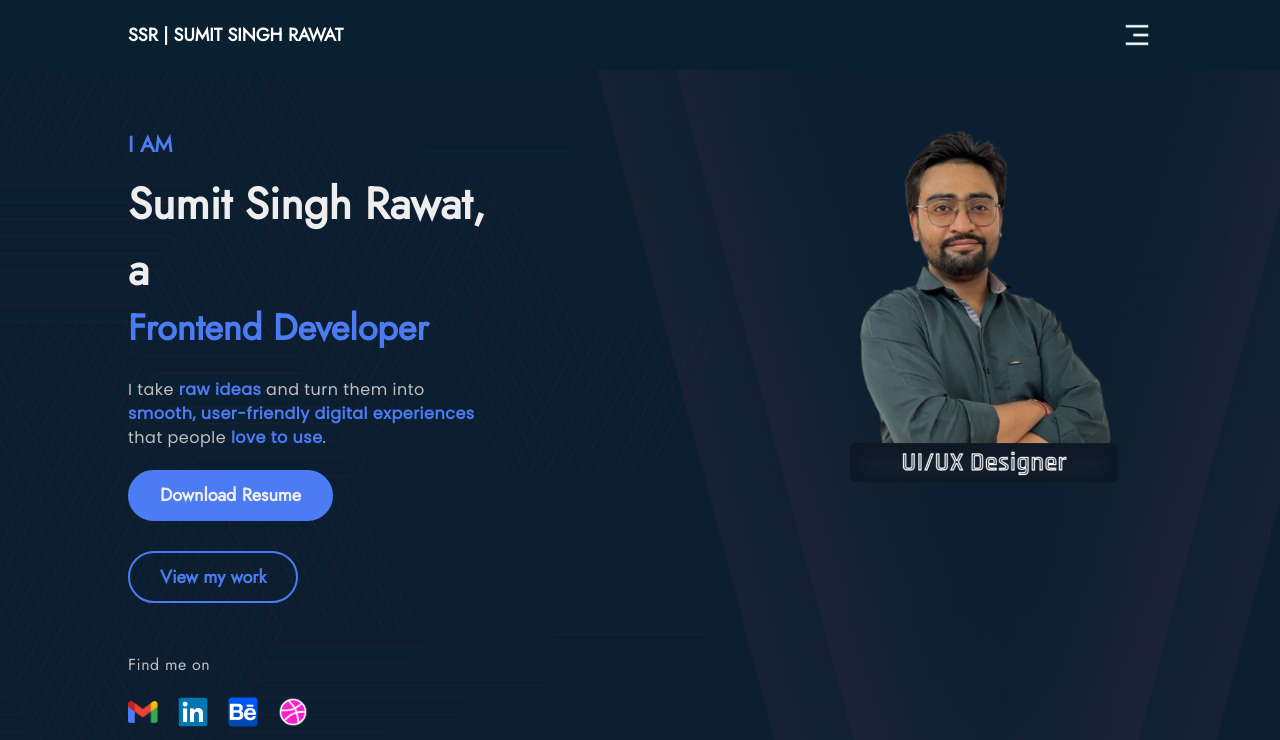
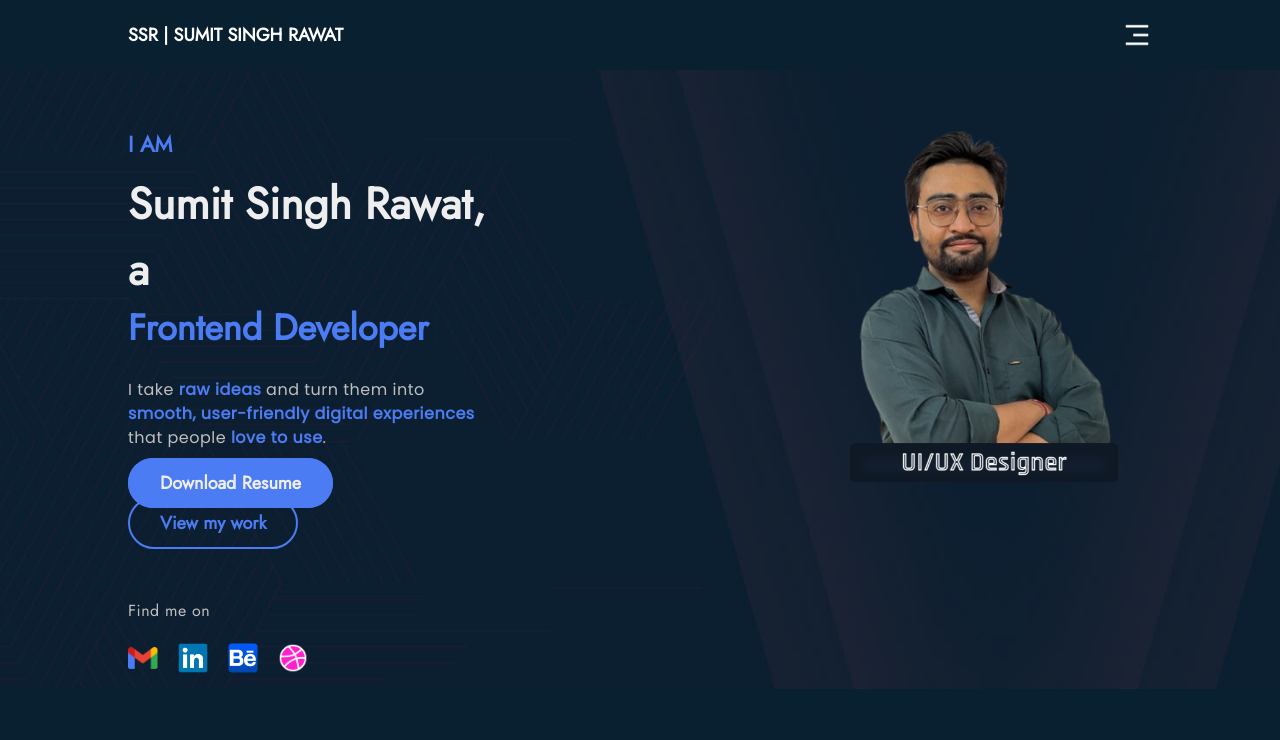
Before and after one commit to SumitRawat12/portfolio-sumit-rawat, a React (Create React App) app: page / in a window 1280 px wide. Shown: the top 740 px of the page. Built offline with nearby package versions, Linux system fonts and the light colour scheme.

Commit message:
Update Resume

```diff
--- a/src/pages/Intro/Intro.css
+++ b/src/pages/Intro/Intro.css
@@ -42,6 +42,19 @@
     color: #4C7CF4;
 }
 
+.IntroSectionPage .IntroLeftAside .ResumeBtn{
+    background: #4C7CF4;
+    color: #eee;
+    font-size: 18px;
+    font-weight: bold;
+    padding: 10px 30px;
+    border-radius: 50px;
+    margin-right: 20px;
+    margin-bottom: 30px;
+    border: 2px solid #4C7CF4;
+    transition: 0.5s ease-in-out;
+}
+
 .IntroSectionPage .IntroLeftAside button{
     background: #4C7CF4;
     color: #eee;
@@ -70,6 +83,11 @@
     color: #4C7CF4;
 }
 
+.IntroSectionPage .IntroLeftAside .ResumeBtn:hover{
+    background: transparent;
+    color: #4C7CF4;
+}
+
 .IntroSectionPage .IntroLeftAside h5{
     color: #BFBFBF;
     font-size: 16px;
--- a/src/pages/Intro/Intro.js
+++ b/src/pages/Intro/Intro.js
@@ -73,11 +73,8 @@ function Intro() {
                   <b>love to use</b>.
                 </p>
 
-                <a href="/Sumit_Singh_Rawat_UIUX_Resume.pdf" download>
-                  <button className="bg-blue-500 text-white px-4 py-2 rounded">
-                    Download Resume
-                  </button>
-                </a>
+                  <a className="bg-blue-500 text-white px-4 py-2 rounded ResumeBtn" href="/Sumit_Singh_Rawat_UIUX_Resume.pdf" download>
+                      Download Resume</a>
                 <ScrollLink
                   to="Projects"
                   smooth={true}
```
